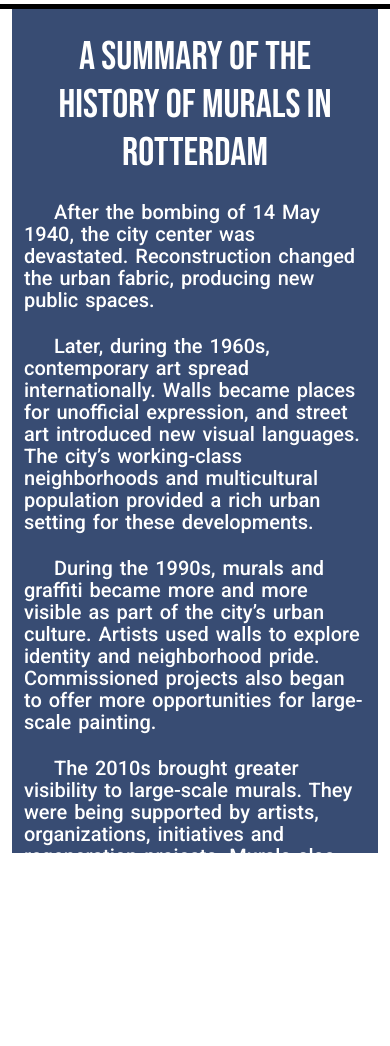
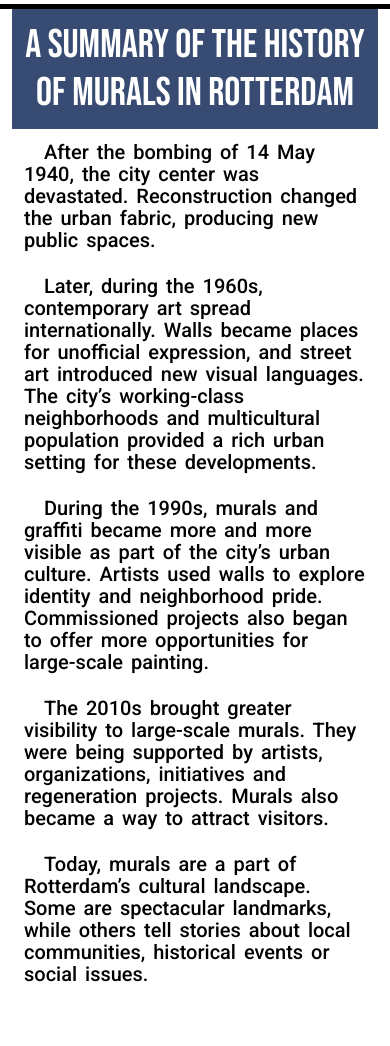
Before and after one commit to IliyaPashapourInholland/web_markup_1, a plain HTML site: page history.html in a window 390 px wide. After the commit the page ends 997 px from the top, so only its background shows below. Drawn offline with Linux system fonts and the light colour scheme.

Commit message:
Progress on history page

```diff
--- a/css/style.css
+++ b/css/style.css
@@ -43,7 +43,7 @@ main
 {
     display: grid;
     grid-template-columns: 1fr 1fr 1fr 1fr 1fr 1fr 1fr 1fr 1fr 1fr 1fr 1fr;
-    gap: 24px;
+    gap: 0 24px;
     margin: 0 12px;
 }
 
@@ -155,10 +155,11 @@ h1
 p
 {
     letter-spacing: 0px;
-    word-spacing: 2px;
+    word-spacing: 3px;
     line-height: 22px;
-    text-indent: 30px;
+    text-indent: 20px;
     font-size: 20px;
+    margin: 0;
 }
 
 #contact-form
@@ -248,27 +249,33 @@ button
 {
     background-color: var(--color1);
     grid-column: 3 / 11;
-    height: 100vh;
+    min-height: 100vh;
+    display: grid;
+    grid-template-columns: 1fr 1fr 1fr 1fr 1fr 1fr 1fr 1fr;
+    gap: 24px;
+    padding: 12px 0;
 }
 
 .history-festivals-article p
 {
     color: white;
-    margin: 24px 144px;
+    /*margin: 24px 144px;*/
+    grid-column: 2 / 8;
 }
 
-.history-festivals-article > h1
+.history-festivals-h1
 {
     color: white;
+    grid-column: 3 / 11;
+    margin: 0;
+    background-color: var(--color1);
+    padding: 12px 12px;
 }
 
 @media (max-width: 440px) {
     main
     {
-        display: grid;
         grid-template-columns: 1fr 1fr 1fr 1fr;
-        gap: 24px;
-        margin: 0 12px;
     }
 
     .logo
@@ -311,25 +318,28 @@ button
 
     .history-festivals-article
     {
-        background-color: var(--color1);
+        background-color: white;
         grid-column: 1 / 5;
-        height: 100vh;
+        grid-template-columns: 1fr 1fr 1fr 1fr;
+    }
+
+    .history-festivals-h1
+    {
+        grid-column: 1 / 5;
     }
 
     .history-festivals-article p
     {
-        color: white;
-        margin: 24px 12px;
+        color: black;
+        grid-column: 1 / 5;
+        margin: 0 12px;
     }
 }
 
 @media (min-width: 440px) and (max-width: 740px) {
     main
     {
-        display: grid;
         grid-template-columns: 1fr 1fr 1fr 1fr 1fr 1fr 1fr 1fr;
-        gap: 24px;
-        margin: 0 12px;
     }
 
     .logo
@@ -374,12 +384,20 @@ button
     {
         background-color: var(--color1);
         grid-column: 2 / 8;
-        height: 100vh;
+        display: grid;
+        grid-template-columns: 1fr 1fr 1fr 1fr 1fr 1fr;
+    }
+
+    .history-festivals-h1
+    {
+        color: white;
+        grid-column: 1 / 7;
+        grid-column: 2 / 8;
     }
 
     .history-festivals-article p
     {
         color: white;
-        margin: 24px 24px;
+        grid-column: 2 / 6;
     }
 }
--- a/history.html
+++ b/history.html
@@ -10,11 +10,11 @@
     <header>
     </header>
     <main>
+        <h1 class="history-festivals-h1">
+            A summary of the history of murals in Rotterdam
+        </h1>
+
         <article class="history-festivals-article">
-            <h1>
-                A summary of the history of murals in Rotterdam
-            </h1>
-
             <p>
                 After the bombing of 14 May 1940, the city center was devastated. Reconstruction
                 changed the urban fabric, producing new public spaces.
```
